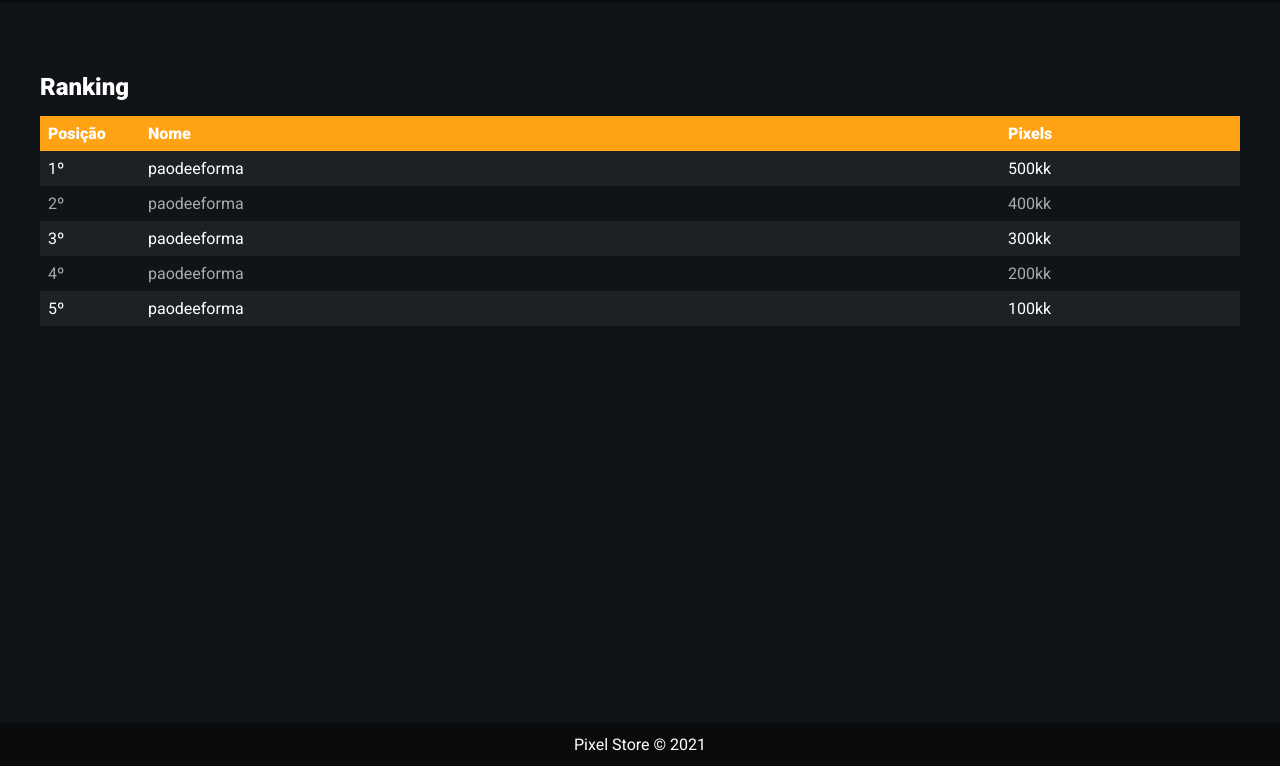
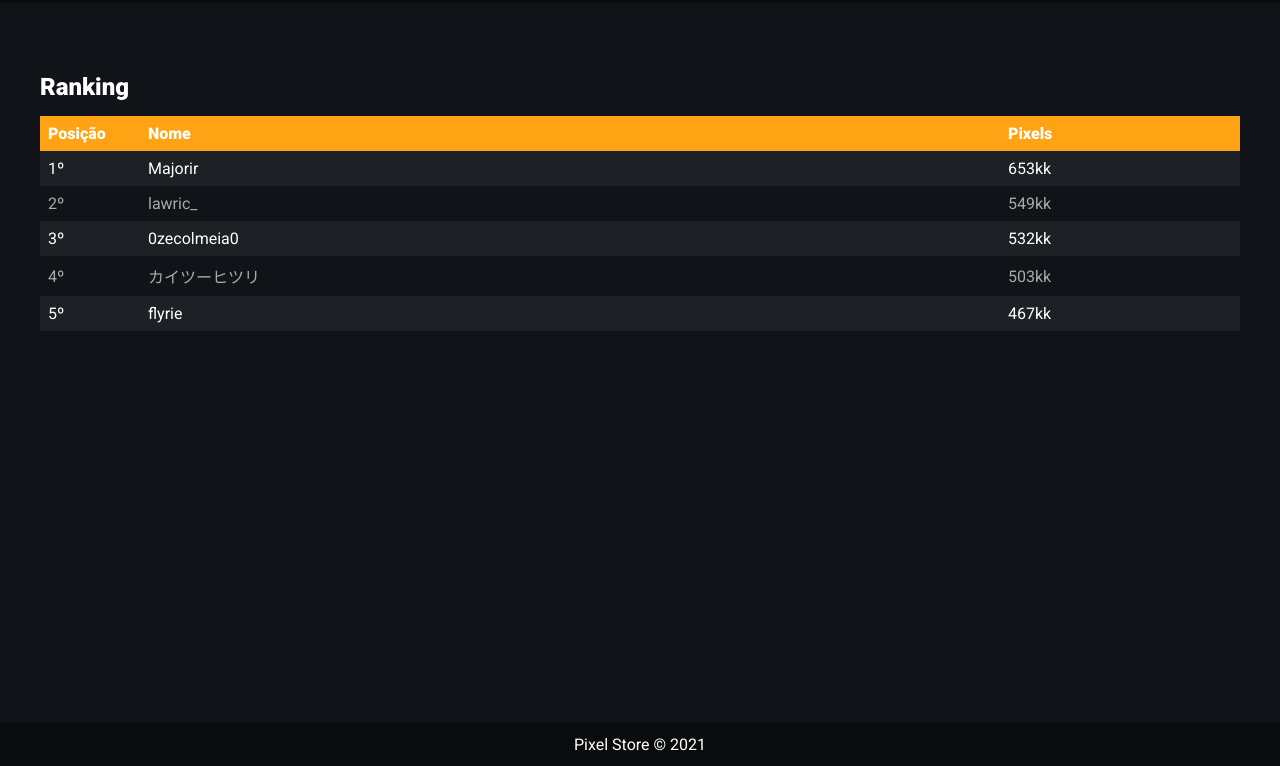
Before and after one commit to andre-sc/pixelstore, a plain HTML site: page ranking.html in a window 1280 px wide. Shown: the part 77-843 px from the top of the page. Drawn offline with nearby package versions, Linux system fonts and the light colour scheme.

Commit message:
Update ranking

```diff
--- a/ranking.html
+++ b/ranking.html
@@ -34,28 +34,28 @@
             </tr>
             <tr>
                 <td>1º</td>
-                <td>paodeeforma</td>
-                <td>500kk </td>
+                <td>Majorir</td>
+                <td>653kk </td>
             </tr>
             <tr>
                 <td>2º</td>
-                <td>paodeeforma</td>
-                <td>400kk </td>
+                <td>lawric_</td>
+                <td>549kk</td>
             </tr>
             <tr>
                 <td>3º</td>
-                <td>paodeeforma</td>
-                <td>300kk </td>
+                <td>0zecolmeia0</td>
+                <td>532kk</td>
             </tr>
             <tr>
                 <td>4º</td>
-                <td>paodeeforma</td>
-                <td>200kk </td>
+                <td>カイツーヒツリ</td>
+                <td>503kk</td>
             </tr>
             <tr>
                 <td>5º</td>
-                <td>paodeeforma</td>
-                <td>100kk </td>
+                <td>flyrie</td>
+                <td>467kk</td>
             </tr>
         </table>
     </section>
```
